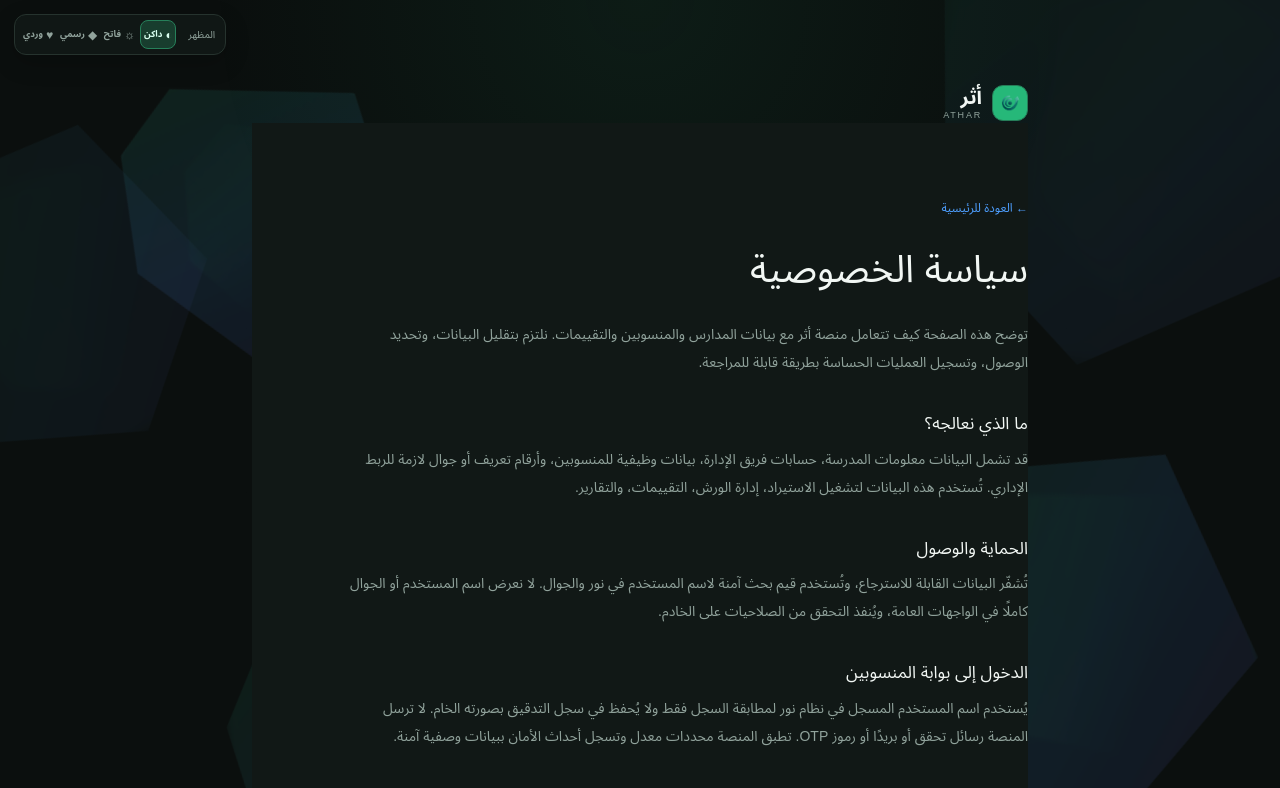
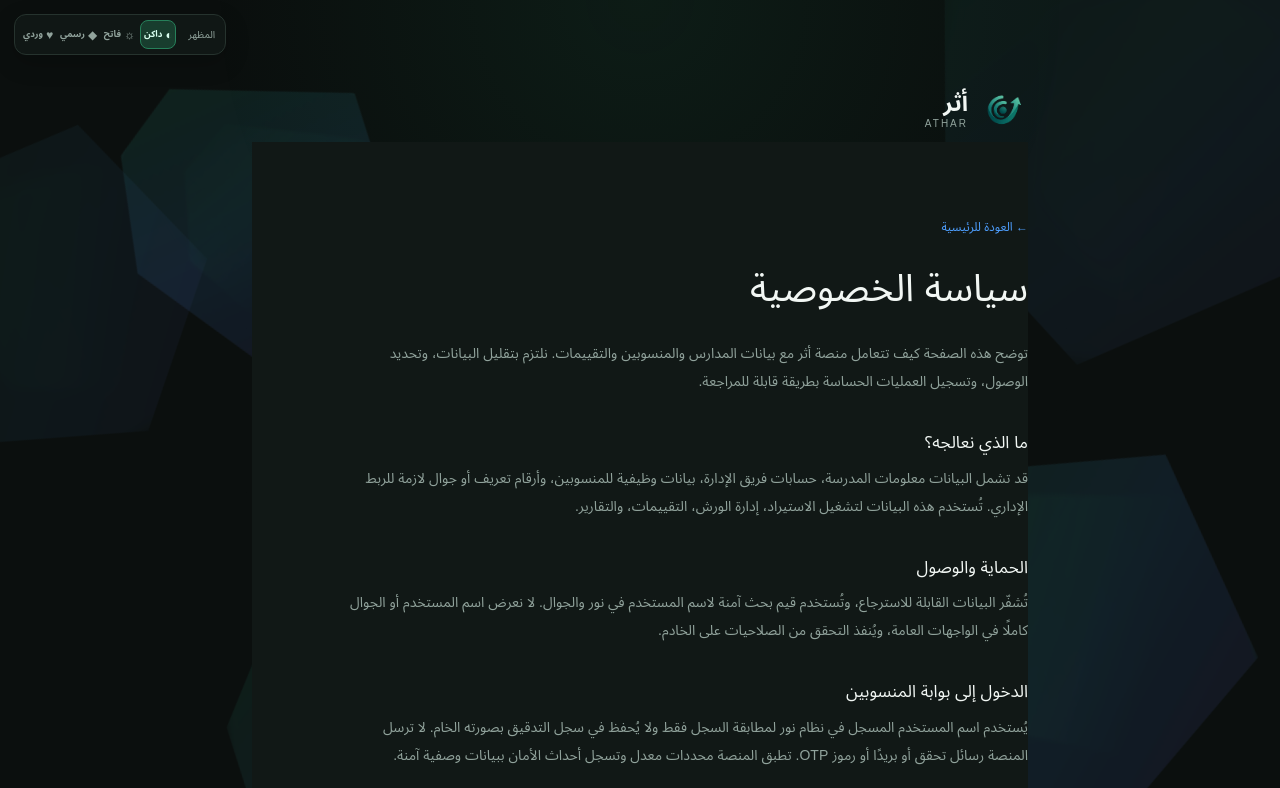
Before and after one commit to itsreyuki/Ather, a Next.js app: page /privacy in a window 1280 px wide. Shown: the top 788 px of the page. Built offline with nearby package versions, Linux system fonts and the light colour scheme.

Commit message:
Enlarge logo and remove logo background

```diff
--- a/app/globals.css
+++ b/app/globals.css
@@ -186,11 +186,11 @@ a:focus-visible, button:focus-visible, input:focus-visible, select:focus-visible
 .workshop-delete-panel { padding: 10px 0 0; }
 .button-large { min-height: 48px; padding: 12px 18px; }
 .logo { display: inline-flex; align-items: center; gap: 10px; color: var(--text); text-decoration: none; }
-.logo-symbol { width: 36px; height: 36px; border-radius: 11px; display: grid; place-items: center; overflow: hidden; padding: 4px; background: color-mix(in srgb, var(--emerald) 18%, var(--surface)); border: 1px solid color-mix(in srgb, var(--emerald) 55%, var(--border)); }
+.logo-symbol { width: 50px; height: 50px; display: grid; place-items: center; overflow: hidden; padding: 0; background: transparent; border: 0; }
 .logo-image { display: block; width: 100%; height: 100%; object-fit: contain; }
 .logo-copy { display: grid; line-height: 1; gap: 4px; }
-.logo-copy strong { font-size: 20px; }
-.logo-copy small { font-size: 9px; color: var(--muted); letter-spacing: .2em; direction: ltr; }
+.logo-copy strong { font-size: 23px; }
+.logo-copy small { font-size: 10px; color: var(--muted); letter-spacing: .2em; direction: ltr; }
 .public-page { min-height: 100vh; max-width: 1180px; margin: auto; padding: 26px clamp(18px, 4vw, 54px) 20px; display: flex; flex-direction: column; }
 .public-nav { display: flex; justify-content: space-between; align-items: center; }
 .public-nav-actions { display: flex; align-items: center; gap: 20px; }
@@ -321,7 +321,7 @@ html { background: var(--background); }
 .button-primary svg, .primary-button svg { color: currentColor; }
 .button-primary:hover, .primary-button:hover { background: color-mix(in srgb, var(--emerald) 86%, white); }
 .button-primary:hover, .button-primary:focus-visible, .primary-button:hover, .primary-button:focus-visible { color: var(--on-primary); }
-.logo-symbol, .brand-icon { background: var(--emerald); color: var(--on-primary); }
+.brand-icon { background: var(--emerald); color: var(--on-primary); }
 .button-danger { color: var(--on-primary); background: var(--danger); }
 .field label, .confirmation-check, .mobile-evaluation-card label, .criterion-editor-top, .teacher-general-rating > span { color: var(--text-soft); }
 .field input, .field select, .field textarea, .input-control, .mapping-row select, .cancel-workshop input, .bulk-tool select, .archive-filters select, .audit-filters input, .audit-filters select, .report-section-heading select, .report-filters select, .report-filters input, .save-template input { color: var(--text); background: var(--surface-deep); border-color: var(--border); }
--- a/app/teacher.css
+++ b/app/teacher.css
@@ -1,10 +1,10 @@
 .teacher-auth-card { max-width: 470px; }
 .teacher-brand { display: block; margin-bottom: 24px; }
 .teacher-brand .logo { gap: 9px; }
-.teacher-brand .logo-symbol { width: 40px; height: 40px; }
+.teacher-brand .logo-symbol { width: 54px; height: 54px; }
 .teacher-brand .logo-copy strong { font-size: 24px; }
 .teacher-home-brand { gap: 9px; }
-.teacher-home-brand .logo-symbol { width: 38px; height: 38px; }
+.teacher-home-brand .logo-symbol { width: 46px; height: 46px; }
 .teacher-home-brand .logo-copy strong { font-size: 21px; }
 .teacher-intro { display: flex; align-items: flex-start; gap: 12px; margin-top: 24px; }
 .teacher-intro h1 { margin: 0; font-size: 22px; }
```
